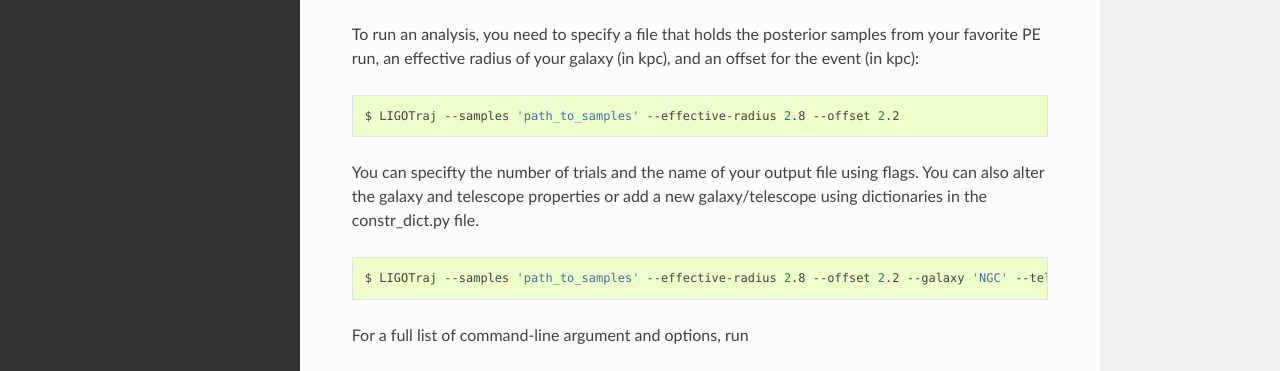
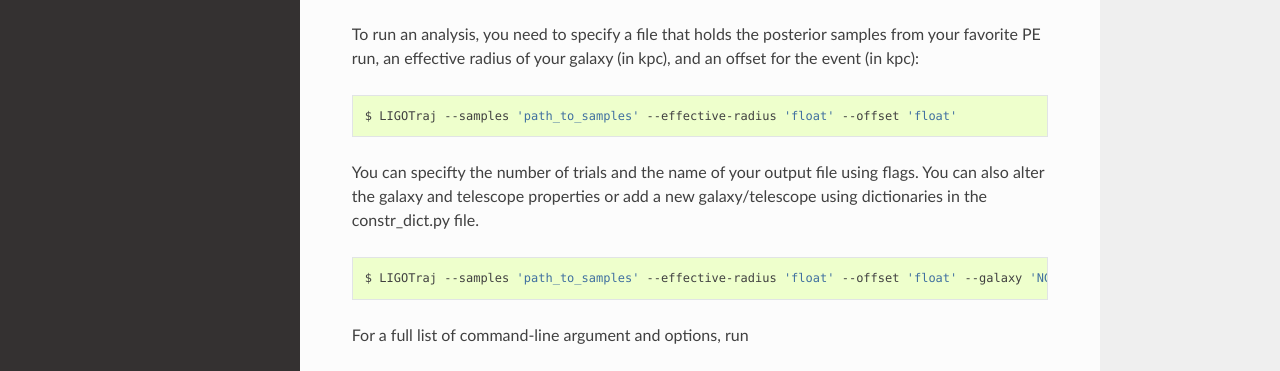
Before and after one commit to astro-traj/astro-traj, a Sphinx documentation site: the page built from docs/index.rst, in a window 1280 px wide and 1374 px high. Shown: the part 412-783 px from the top of the window. Built offline with Sphinx 7.4.7 and the Read the Docs theme 2.0.0, drawn with Linux system fonts in a browser that asks for light colours.

Commit message:
changed help page to be...more vague

```diff
--- a/docs/index.rst
+++ b/docs/index.rst
@@ -26,13 +26,13 @@ To run an analysis, you need to specify a file that holds the posterior samples
 
 .. code-block:: bash
 
-   $ LIGOTraj --samples 'path_to_samples' --effective-radius 2.8 --offset 2.2
+   $ LIGOTraj --samples 'path_to_samples' --effective-radius 'float' --offset 'float'
 
 You can specifty the number of trials and the name of your output file using flags. You can also alter the galaxy and telescope properties or add a new galaxy/telescope using dictionaries in the constr_dict.py file.
 
 .. code-block:: bash
 
-   $ LIGOTraj --samples 'path_to_samples' --effective-radius 2.8 --offset 2.2 --galaxy 'NGC' --telescope 'ESO' --trails 100 --outfile 'path_to_output'
+   $ LIGOTraj --samples 'path_to_samples' --effective-radius 'float' --offset 'float' --galaxy 'NGC' --telescope 'ESO' --trails 100 --outfile 'path_to_output'
 
 For a full list of command-line argument and options, run
 
```
